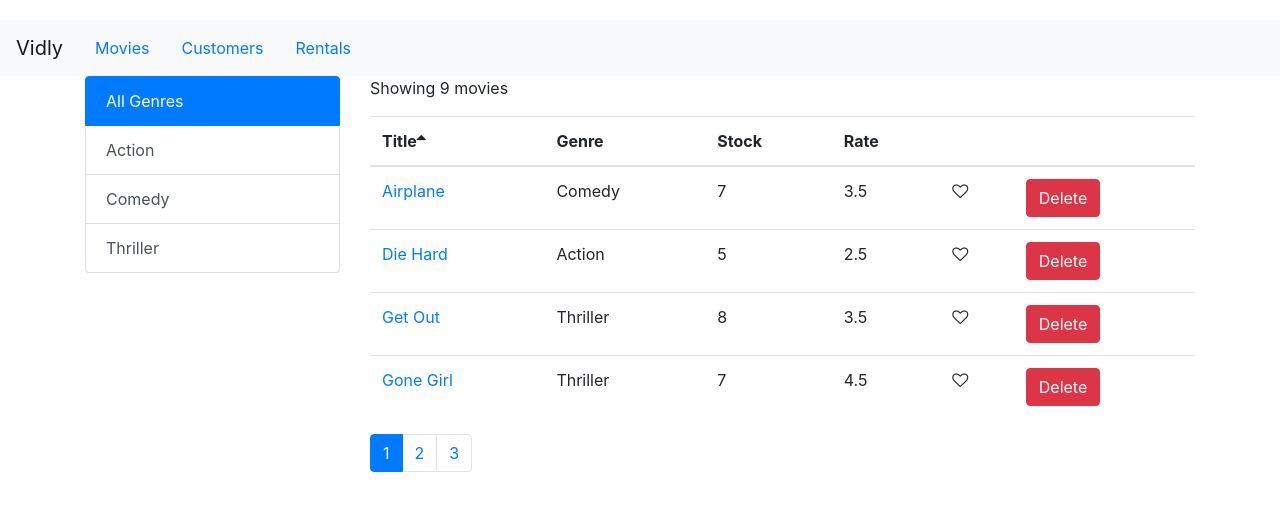
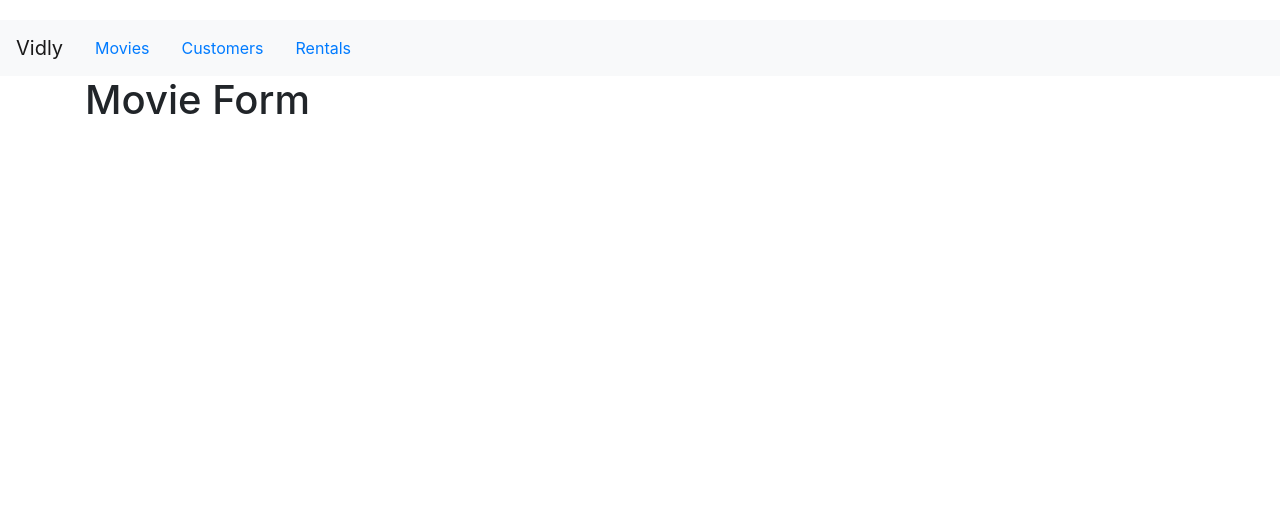
Before and after one commit to Eyasu15/vidly, a React (Create React App) app in the folder vidly/: page /movies/1 in a window 1280 px wide. Shown: the top 510 px of the page. Built offline with nearby package versions, Linux system fonts and the light colour scheme.

Commit message:
Added Routes

```diff
--- a/vidly/src/App.js
+++ b/vidly/src/App.js
@@ -5,6 +5,8 @@ import { Switch, Route, Redirect } from "react-router-dom";
 import Rentals from "./components/rentals";
 import Customers from "./components/customers";
 import NotFound from "./components/notFound";
+import MovieForm from "./components/movieForm";
+
 class App extends Component {
   state = {};
   render() {
@@ -13,6 +15,7 @@ class App extends Component {
         <Navbar />
         <main className="container">
           <Switch>
+            <Route path="/movies/:id" component={MovieForm} />
             <Route path="/movies" component={Movies} />
             <Route path="/not-found" component={NotFound} />
             <Route path="/rentals" component={Rentals} />
--- a/vidly/src/components/common/tableBody.jsx
+++ b/vidly/src/components/common/tableBody.jsx
@@ -5,7 +5,7 @@ import _ from "lodash";
 class TableBody extends Component {
   renderCell = (item, column) => {
     if (column.path === "title")
-      return <Link to="/item">{item[column.path]}</Link>;
+      return <Link to={`/movies/` + item._id}>{item[column.path]}</Link>;
     return column.content ? column.content(item) : _.get(item, column.path);
   };
 
--- /dev/null
+++ b/vidly/src/components/movieForm.js
@@ -0,0 +1,7 @@
+import React from "react";
+
+const MovieForm = ({ location }) => {
+  return <h1>Movie Form </h1>;
+};
+
+export default MovieForm;
--- a/vidly/src/components/movies.jsx
+++ b/vidly/src/components/movies.jsx
@@ -5,7 +5,9 @@ import { paginate } from "./utils/paginate";
 import Genres from "./genres";
 import { getGenres } from "./services/fakeGenreService";
 import MoviesTable from "./moviesTable";
+import { Route } from "react-router-dom";
 import _ from "lodash";
+import MovieForm from "./movieForm";
 
 class Movies extends Component {
   state = {
@@ -86,6 +88,7 @@ class Movies extends Component {
         </div>
         <div className="col">
           <p>Showing {totalCount} movies</p>
+          <Route path="/movies/:id" component={MovieForm} />
           <MoviesTable
             movies={movies}
             sortColumn={sortColumn}
```
